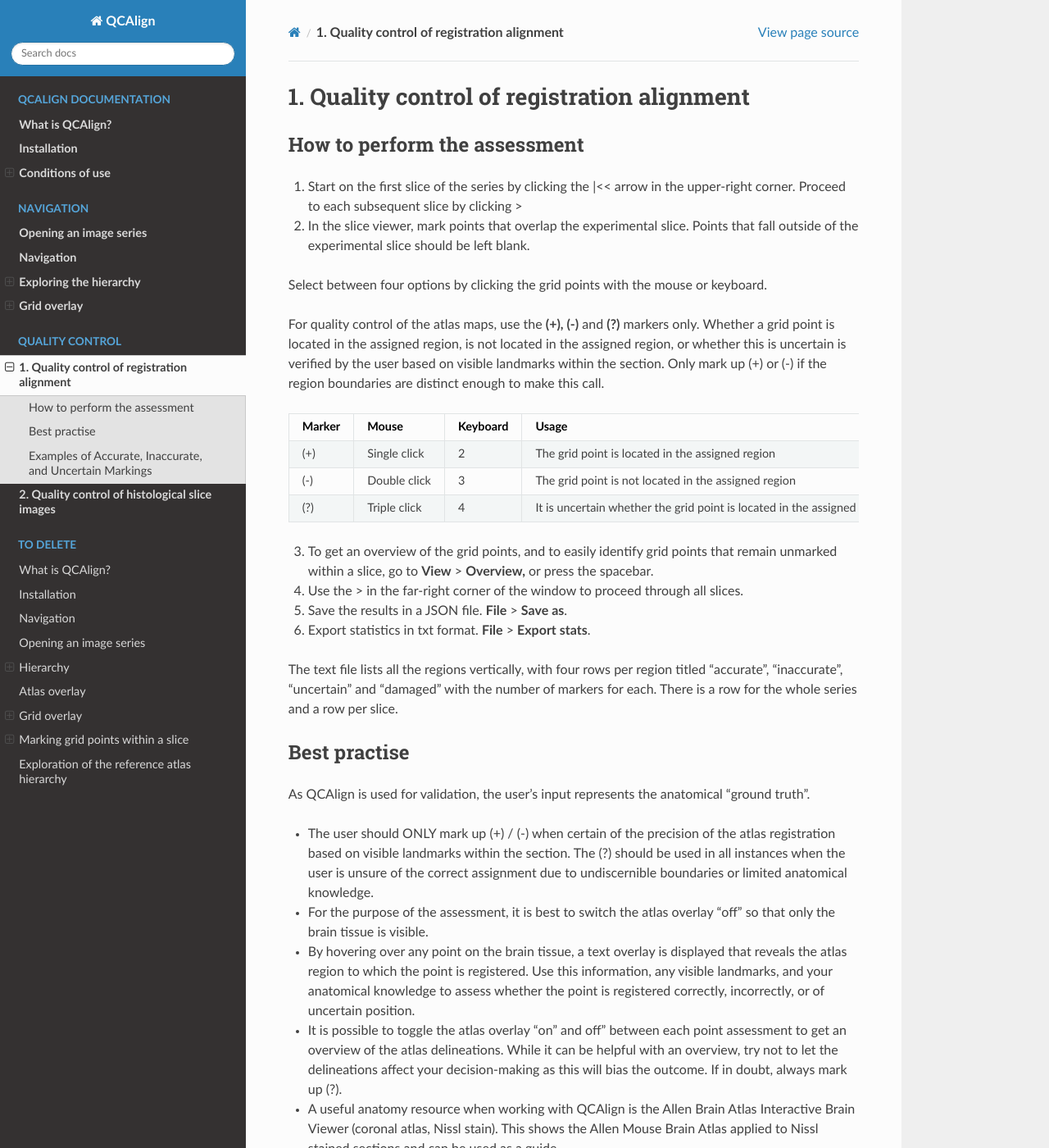
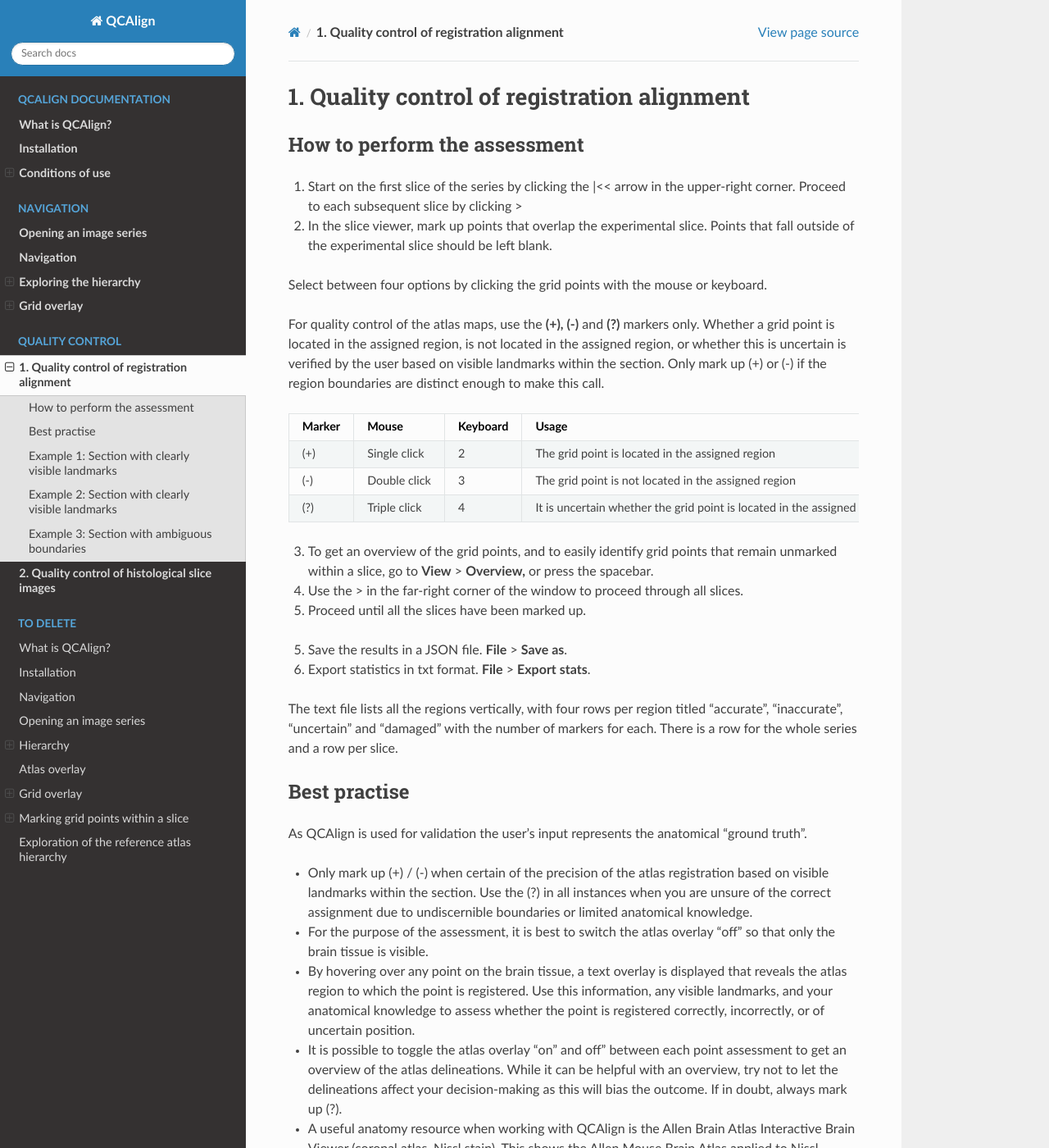
Before and after one commit to Neural-Systems-at-UIO/QCAlign, a Sphinx documentation site: the page built from docs/QCatlasmaps.rst, in a window 1280 px wide and 1400 px high. Shown: the whole window at 82% size. Built offline with Sphinx 7.4.7 and the Read the Docs theme 2.0.0, drawn with Linux system fonts in a browser that asks for light colours; pages that are not in the unit, such as notebooks, are missing from menus; some of the changed text lies outside the part shown.

Commit message:
Update QCatlasmaps.rst

```diff
--- a/docs/QCatlasmaps.rst
+++ b/docs/QCatlasmaps.rst
@@ -6,7 +6,7 @@
 
 1. Start on the first slice of the series by clicking the \|<< arrow in the upper-right corner. Proceed to each subsequent slice by clicking >
 
-2. In the slice viewer, mark points that overlap the experimental slice. Points that fall outside of the experimental slice should be left blank.
+2. In the slice viewer, mark up points that overlap the experimental slice. Points that fall outside of the experimental slice should be left blank.
 
 Select between four options by clicking the grid points with the mouse or keyboard.
 
@@ -36,6 +36,8 @@
 
 4. Use the > in the far-right corner of the window to proceed through all slices.
 
+5. Proceed until all the slices have been marked up.
+
 5. Save the results in a JSON file. **File** > **Save as**.
 
 6. Export statistics in txt format. **File** > **Export stats**.
@@ -47,19 +49,16 @@
 Best practise
 ---------------
 
-As QCAlign is used for validation, the user’s input represents the anatomical “ground truth”.
+As QCAlign is used for validation the user’s input represents the anatomical “ground truth”.
 
-- The user should ONLY mark up (+) / (-) when certain of the precision of the atlas registration based on visible landmarks within the section. The (?) should be used in all instances when the user is unsure of the correct assignment due to undiscernible boundaries or limited anatomical knowledge.
+- Only mark up (+) / (-) when certain of the precision of the atlas registration based on visible landmarks within the section. Use the (?) in all instances when you are unsure of the correct assignment due to undiscernible boundaries or limited anatomical knowledge.
 - For the purpose of the assessment, it is best to switch the atlas overlay “off” so that only the brain tissue is visible.
 - By hovering over any point on the brain tissue, a text overlay is displayed that reveals the atlas region to which the point is registered. Use this information, any visible landmarks, and your anatomical knowledge to assess whether the point is registered correctly, incorrectly, or of uncertain position.
 - It is possible to toggle the atlas overlay “on” and off” between each point assessment to get an overview of the atlas delineations. While it can be helpful with an overview, try not to let the delineations affect your decision-making as this will bias the outcome. If in doubt, always mark up (?).
 - A useful anatomy resource when working with QCAlign is the Allen Brain Atlas Interactive Brain Viewer (coronal atlas, Nissl stain). This shows the Allen Mouse Brain Atlas applied to Nissl stained sections and can be used as a guide.
 
-Examples of Accurate, Inaccurate, and Uncertain Markings
---------------------------------------------------------
-
-**Section with clearly visible landmarks
-demonstrating use of (+) and (-) markers.**
+Example 1: Section with clearly visible landmarks
+--------------------------------------------------
 
 |image1|\
 
@@ -70,16 +69,16 @@
 despite being located in the fiber tract and has been marked with
 **(-)**. All the other markers are marked up with **(+).**
 
-**Section with clearly visible landmarks and inprecise
-registration.**
+Example 2: Section with clearly visible landmarks
+-------------------------------------------------
 
 .. image:: vertopal_cbedec83746b4aa08b3d6abec4c06604/media/image9.jpeg
    :alt: Z:\NESYS_Lab\PhD_project_Yates_Sharon\Jackson_article\QControl\User_manual\Inaccurate.jpg
    :width: 4.94697in
    :height: 2.42422in
 
-**Section with ambiguous boundaries demonstrating use of the
-(?) marker.**
+Example 3: Section with ambiguous boundaries
+-------------------------------------------
 
 .. image:: vertopal_cbedec83746b4aa08b3d6abec4c06604/media/image10.jpeg
    :width: 6.3in
```
